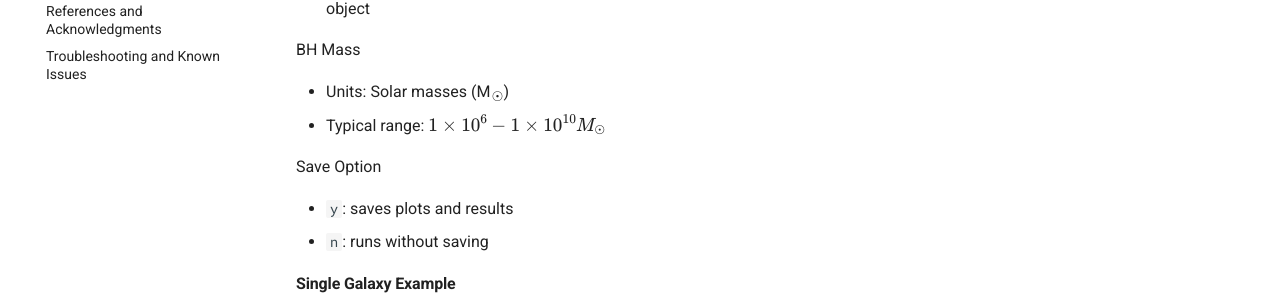
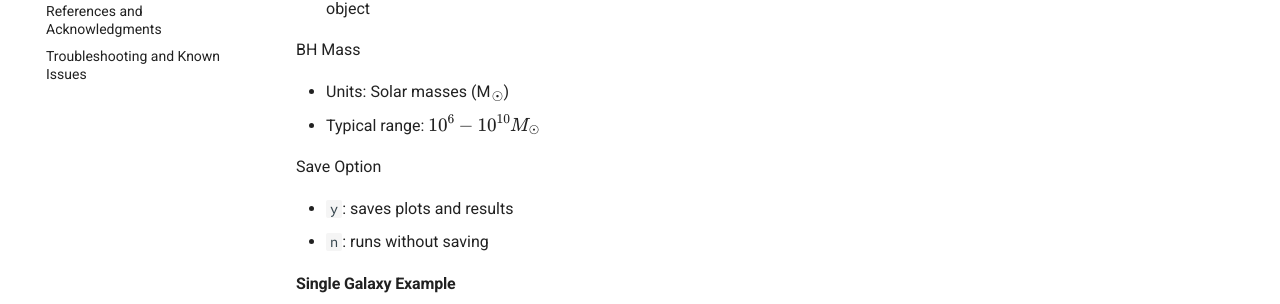
Before and after one commit to jourdanwaas/planAGN, an MkDocs documentation site: the page built from docs/docs/running.md, in a window 1280 px wide and 900 px high, scrolled down 1019 px. Shown: the part 249-553 px from the top of the window. Built offline with MkDocs 1.6.1 and Material for MkDocs 9.7.7, drawn with Linux system fonts in a browser that asks for light colours.

Commit message:
minor edit to range in m_sun

```diff
--- a/docs/docs/running.md
+++ b/docs/docs/running.md
@@ -53,7 +53,7 @@ Galaxy Name
 BH Mass
 
 - Units: Solar masses (M<sub>☉</sub>)
-- Typical range: $1 \times 10^6 -1 \times 10^{10} M_{\odot}$
+- Typical range: $10^6 - 10^{10} M_{\odot}$
 
 Save Option
 
```
